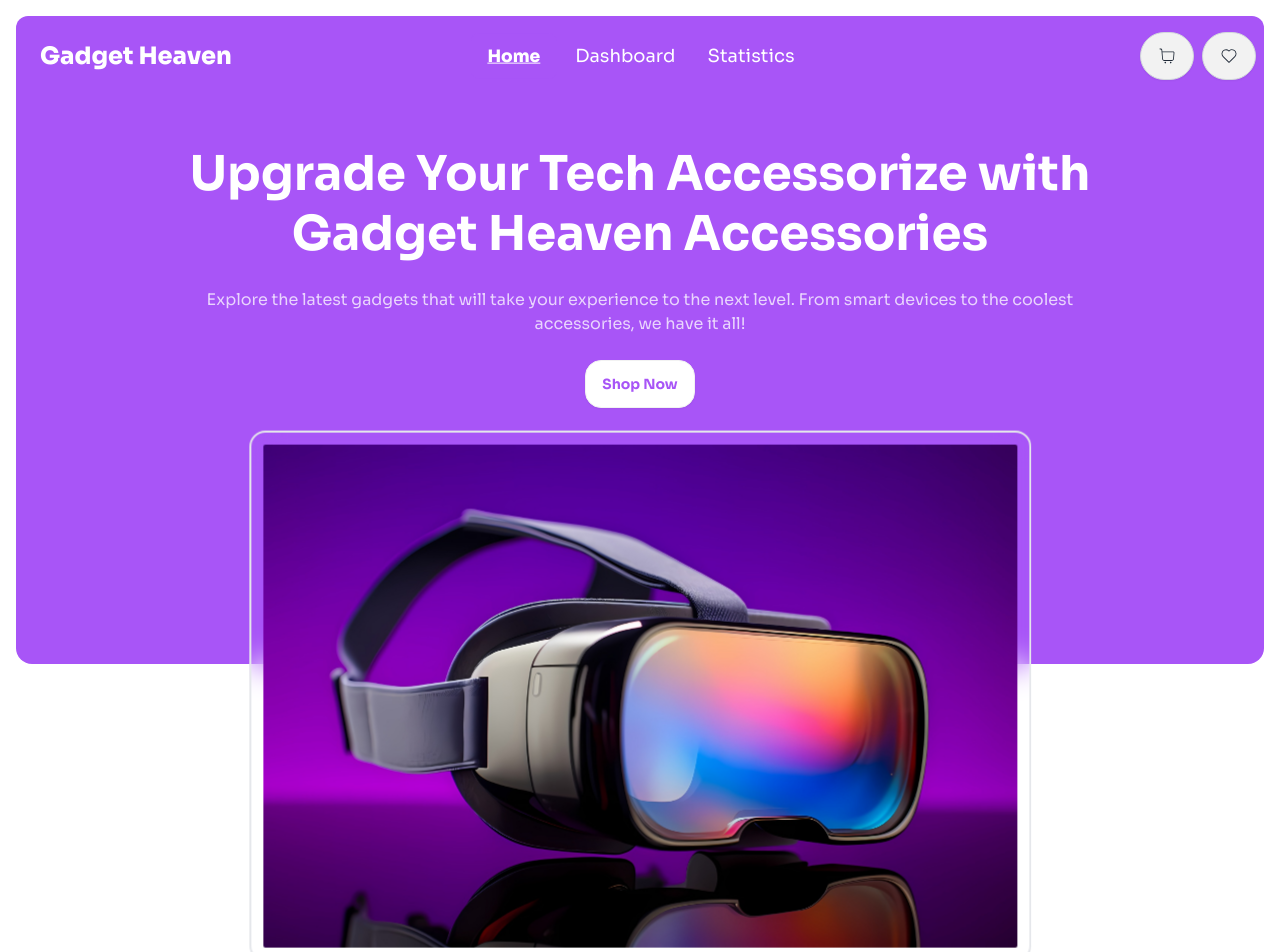
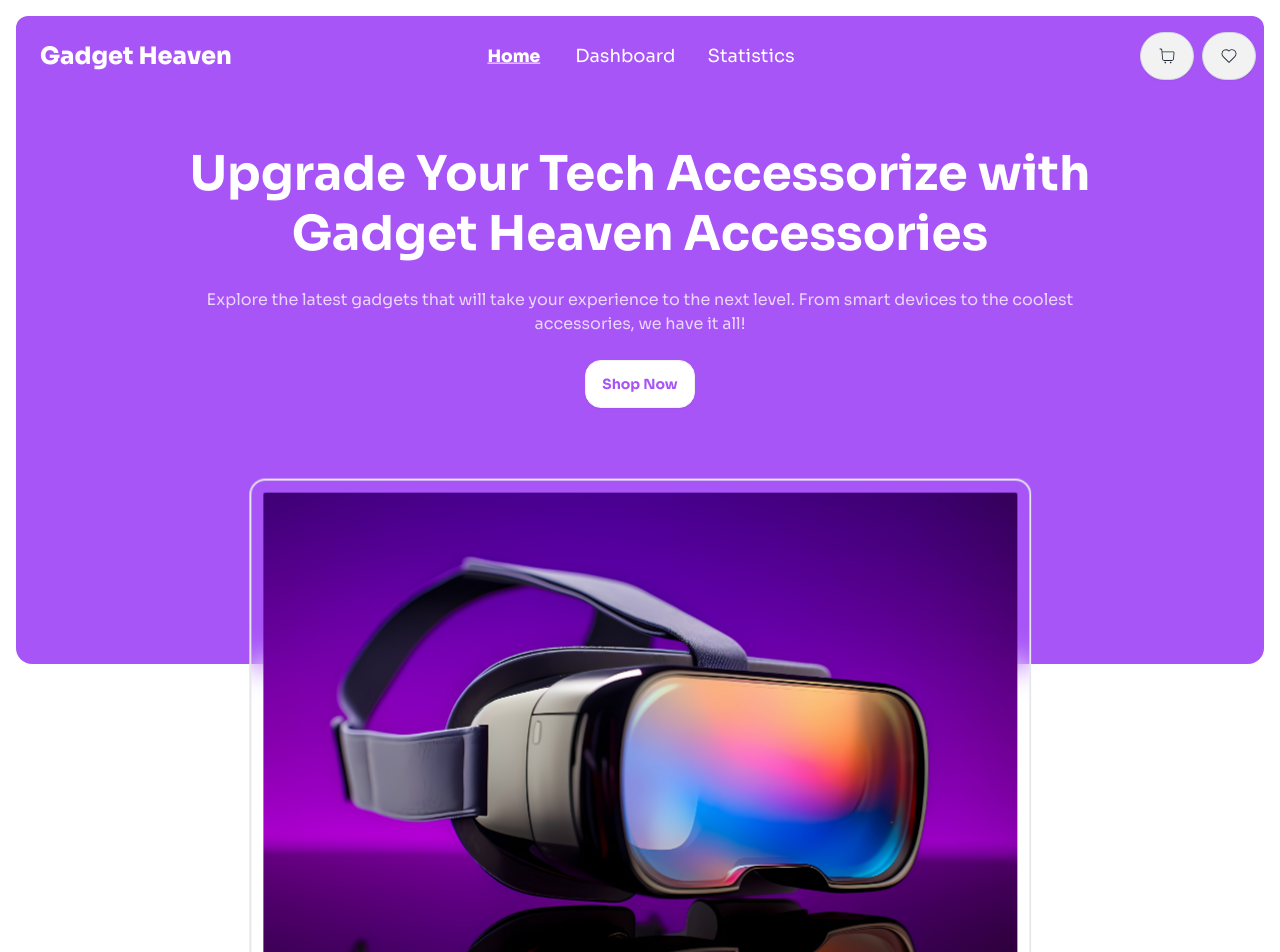
Before and after one commit to programming-hero-web-course-4/b10a8-gadget-heaven-SoyebuzamanNaim, a React (Vite) app: page / in a window 1280 px wide. Shown: the top 952 px of the page. Built offline with nearby package versions, Linux system fonts and the light colour scheme.

Commit message:
Banner section design done

```diff
--- a/src/assets/components/Banner/BannerFloat.jsx
+++ b/src/assets/components/Banner/BannerFloat.jsx
@@ -1,19 +1,17 @@
 import React from 'react';
+import bannerImg from '../../images/banner.jpg';
 
 const BannerFloat = () => {
   return (
     <div className='container mx-auto '>
       <div className="relative">
-        <div className="lg:my-8  bg-inherit rounded-2xl absolute top-1/2 left-1/2 -translate-x-1/2 -translate-y-1/2 w-11/12  mx-auto">
-          <div
-            className="  rounded-2xl lg:w-2/3  md:w-11/12 w-full mx-auto"
-          >
+        <div className="lg:my-20 bg-inherit rounded-2xl absolute top-1/2 left-1/2 -translate-x-1/2 -translate-y-1/2 w-11/12 mx-auto">
+          <div className="rounded-2xl lg:w-2/3 md:w-11/12 w-full mx-auto">
             <img
-      src="src/assets/images/banner.jpg"
+              src={bannerImg}
               alt="banner-img"
               className="rounded-2xl border-2 backdrop-blur-lg p-3"
             />
-
           </div>
         </div>
       </div>
--- a/src/assets/components/HomePage/HomePage.jsx
+++ b/src/assets/components/HomePage/HomePage.jsx
@@ -3,7 +3,7 @@ import Banner from "../Banner/Banner";
 const HomePage = () => {
   return (
     <div>
-     <div className="md:mb-52 lg:mb-80 mb-52 ">
+     <div className="mb-60 md:mb-80 lg:mb-[28rem]">
      <Banner></Banner>
      </div>
     </div>
```
Lines whose indentation alone changed are shown as unchanged.
